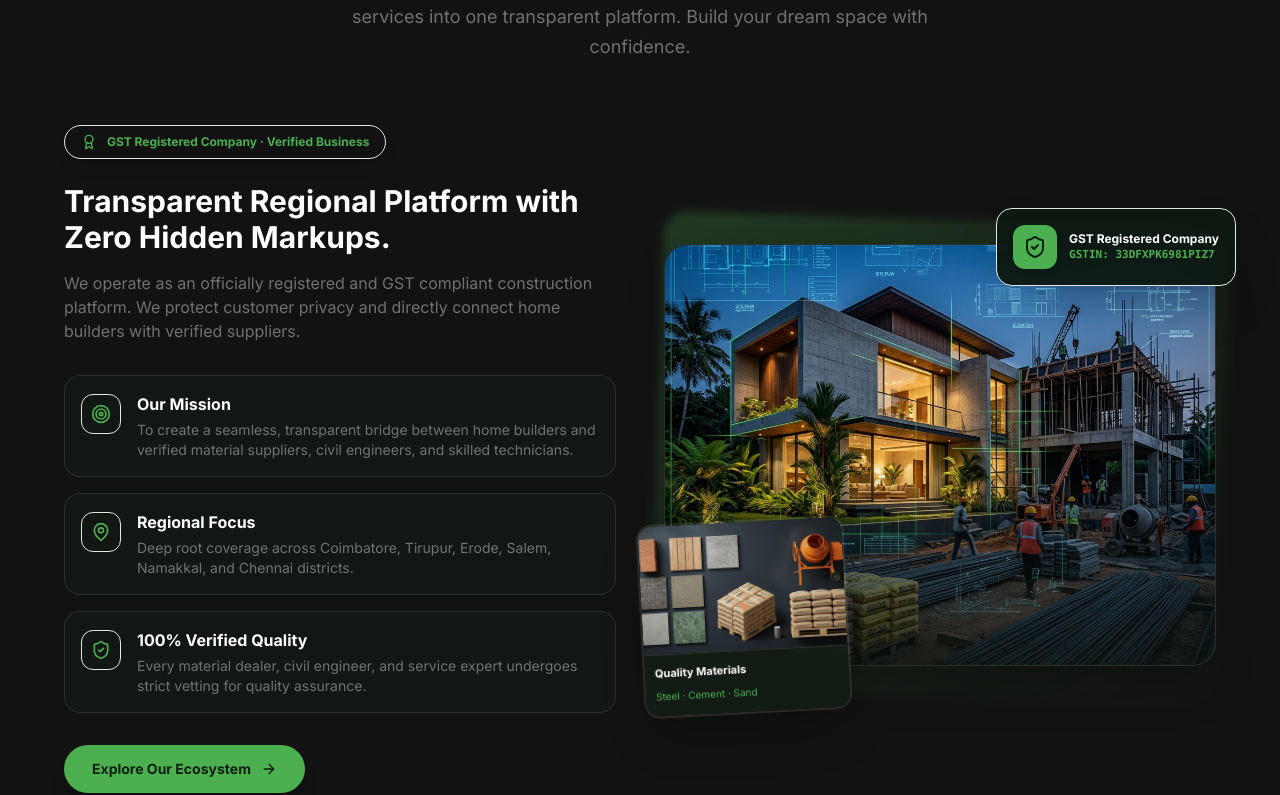
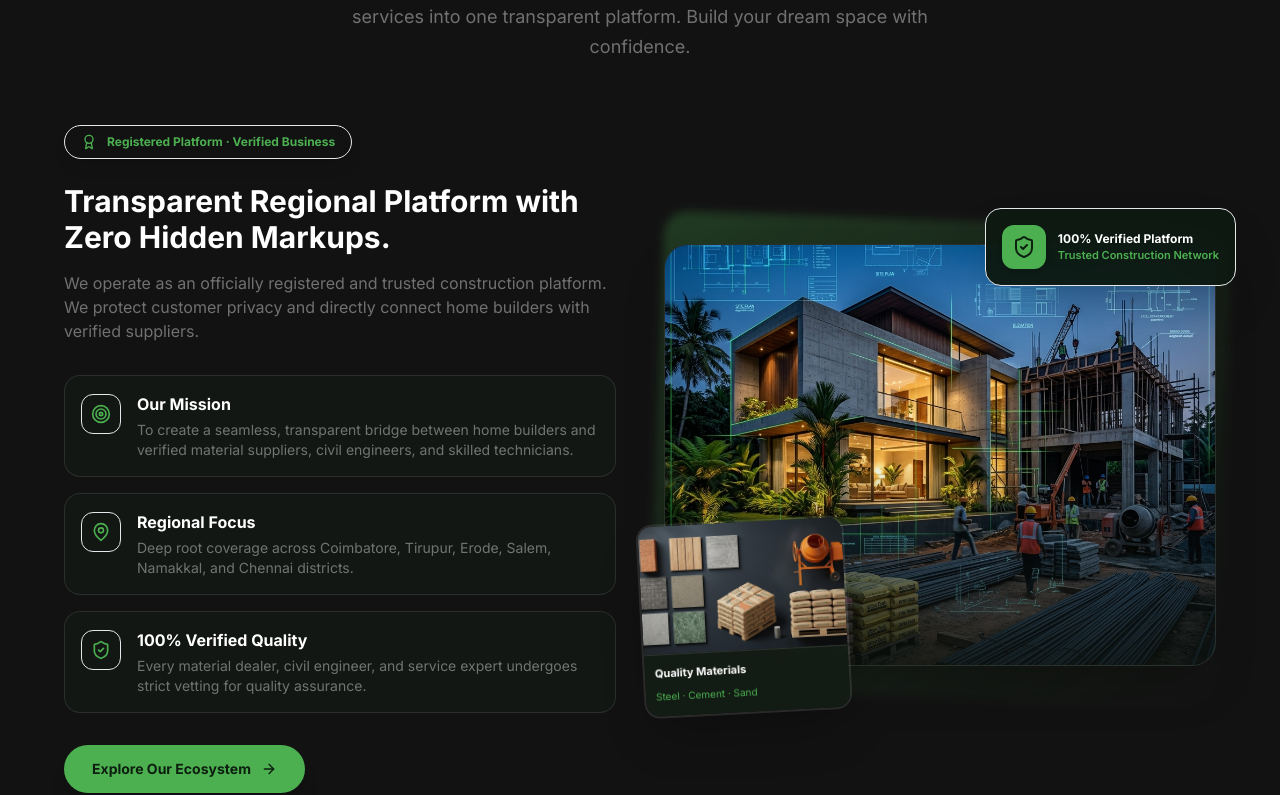
Before and after one commit to mallikarjuna-sharma/kattadam, a Next.js app: page / in a window 1280 px wide. Shown: the part 2385-3180 px from the top of the page. Built offline with nearby package versions, Linux system fonts and the light colour scheme.

Commit message:
removed GST

```diff
--- a/components/layout/AboutUsSection.tsx
+++ b/components/layout/AboutUsSection.tsx
@@ -4,7 +4,6 @@ import Image from "next/image";
 import Link from "next/link";
 import { Sparkles, ShieldCheck, MapPin, Target, ArrowRight, Award, CheckCircle2 } from "lucide-react";
 import { useSiteLang } from "@/components/providers/AppShell";
-import { KD360_GSTIN } from "@/lib/kd360-contact";
 import cardMaterials from "@/assets/images/landing/card-materials.png";
 
 export default function AboutUsSection() {
@@ -80,11 +79,11 @@ export default function AboutUsSection() {
           {/* Left Column: Content & GST Badge */}
           <div className="lg:col-span-6 space-y-6 text-left">
 
-            {/* GST Registered Company Badge */}
+            {/* Verified Business Badge */}
             <div className="inline-flex items-center gap-2.5 rounded-full border border-primary/40 bg-primary/15 px-4 py-2 text-xs font-extrabold text-primary backdrop-blur-md shadow-lg">
               <Award className="w-4 h-4 text-primary" />
               <span>
-                {isTa ? "GST பதிவு செய்யப்பட்ட நிறுவனம் · 100% நம்பகமானது" : "GST Registered Company · Verified Business"}
+                {isTa ? "அரசு அனுமதி பெற்ற தளம் · 100% நம்பகமானது" : "Registered Platform · Verified Business"}
               </span>
             </div>
 
@@ -97,8 +96,8 @@ export default function AboutUsSection() {
 
               <p className="text-sm md:text-base text-muted-foreground leading-relaxed">
                 {isTa
-                  ? "நாங்கள் அரசு அனுமதி பெற்ற மற்றும் GST பதிவு செய்யப்பட்ட கட்டட தளமாக இயங்குகிறோம். வாடிக்கையாளர்களுக்கு சிறந்த தரமான பொருட்களை நியாயமான விலையில் பெற்றுத் தருகிறோம்."
-                  : "We operate as an officially registered and GST compliant construction platform. We protect customer privacy and directly connect home builders with verified suppliers."}
+                  ? "நாங்கள் அரசு அங்கீகாரம் பெற்ற மற்றும் நம்பகமான கட்டட தளமாக இயங்குகிறோம். வாடிக்கையாளர்களுக்கு சிறந்த தரமான பொருட்களை நியாயமான விலையில் பெற்றுத் தருகிறோம்."
+                  : "We operate as an officially registered and trusted construction platform. We protect customer privacy and directly connect home builders with verified suppliers."}
               </p>
             </div>
 
@@ -167,17 +166,17 @@ export default function AboutUsSection() {
               </div>
             </div>
 
-            {/* Top Right Floating GST Verified Badge */}
+            {/* Top Right Floating Verified Badge */}
             <div className="absolute -top-5 -right-3 md:-right-5 rounded-2xl border border-primary/50 bg-white/95 dark:bg-[#0d1910]/95 p-3.5 md:p-4 backdrop-blur-xl shadow-2xl flex items-center gap-3">
               <div className="w-11 h-11 rounded-xl bg-primary text-primary-foreground flex items-center justify-center font-black shadow-md shrink-0">
                 <ShieldCheck className="w-6 h-6" />
               </div>
               <div className="text-left">
                 <p className="text-xs font-black text-foreground">
-                  {isTa ? "GST பதிவு செய்யப்பட்ட நிறுவனம்" : "GST Registered Company"}
+                  {isTa ? "100% நம்பகமான நிறுவனம்" : "100% Verified Platform"}
                 </p>
-                <p className="text-[11px] font-mono font-bold text-primary">
-                  GSTIN: {KD360_GSTIN}
+                <p className="text-[11px] font-semibold text-primary">
+                  {isTa ? "அங்கீகரிக்கப்பட்ட சேவை" : "Trusted Construction Network"}
                 </p>
               </div>
             </div>
--- a/components/layout/FooterSection.tsx
+++ b/components/layout/FooterSection.tsx
@@ -3,7 +3,7 @@
 import Image from "next/image";
 import Link from "next/link";
 import { Phone, Mail, MapPin, ShieldCheck, ArrowRight, Heart } from "lucide-react";
-import { KD360_PHONE_DISPLAY, KD360_TEL_HREF, KD360_GSTIN } from "@/lib/kd360-contact";
+import { KD360_PHONE_DISPLAY, KD360_TEL_HREF } from "@/lib/kd360-contact";
 import { useSiteLang } from "@/components/providers/AppShell";
 
 export default function FooterSection() {
@@ -132,11 +132,6 @@ export default function FooterSection() {
                   <ShieldCheck className="w-3.5 h-3.5" />
                   {isTa ? "100% பாதுகாப்பான சேவை" : "Verified Marketplace"}
                 </span>
-
-                <div className="text-xs text-muted-foreground flex items-center gap-1.5">
-                  <span className="text-muted-foreground font-semibold">GSTIN:</span>
-                  <span className="text-foreground font-mono font-bold tracking-wider">{KD360_GSTIN}</span>
-                </div>
               </div>
             </div>
           </div>
@@ -147,8 +142,6 @@ export default function FooterSection() {
         <div className="pt-8 border-t border-border flex flex-col md:flex-row items-center justify-between gap-4 text-xs text-muted-foreground">
           <div className="flex flex-wrap items-center gap-2">
             <span>© {new Date().getFullYear()} Kattadam Construction Ecosystem. All rights reserved.</span>
-            <span>·</span>
-            <span className="font-mono text-muted-foreground">GSTIN: {KD360_GSTIN}</span>
           </div>
 
           <div className="flex items-center gap-6">
```
Also changed, not shown: 1 other file (tests, documents, lock files or other folders).
